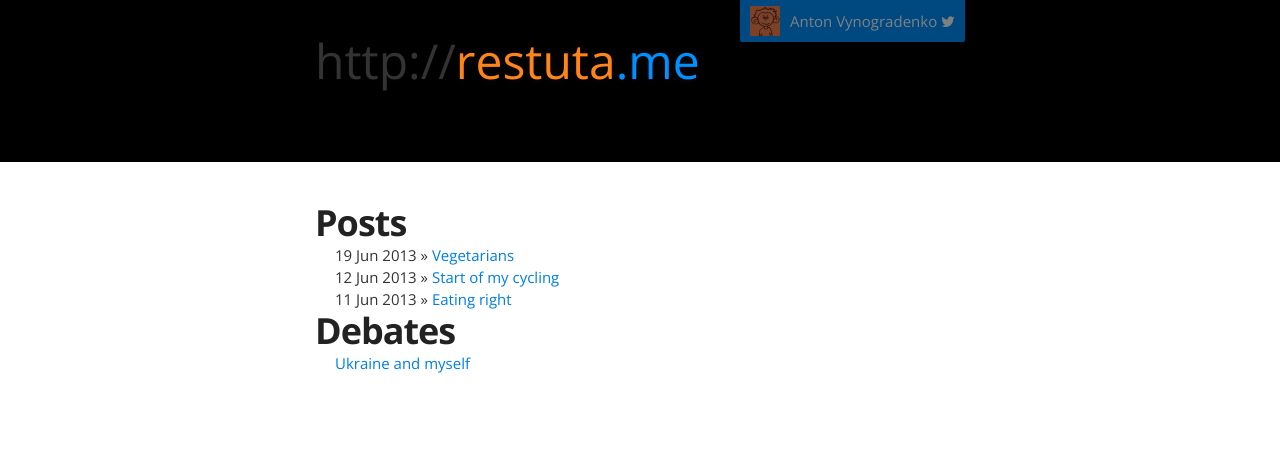
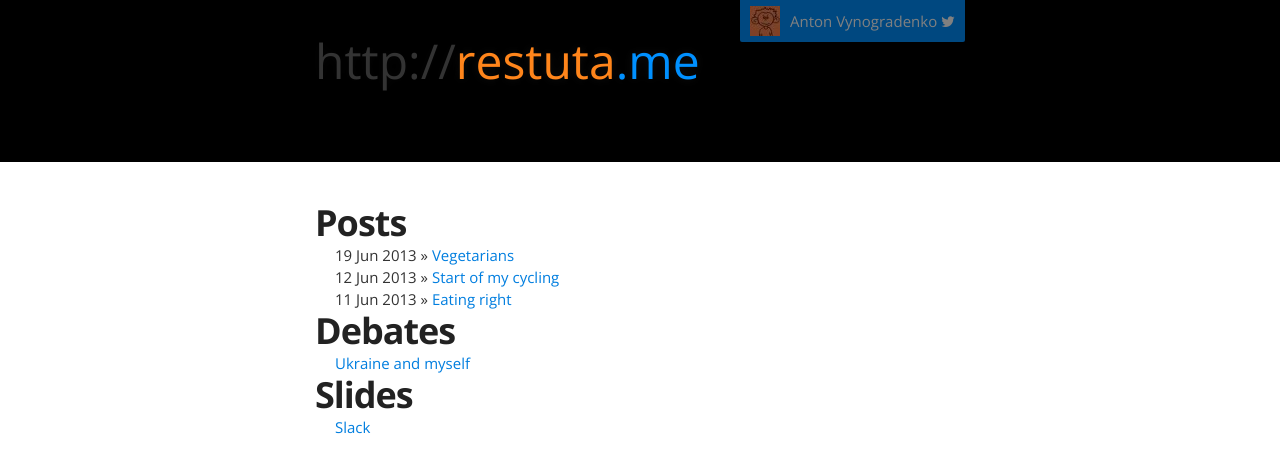
Before and after one commit to Restuta/restuta.github.io, a Jekyll site: the page built from index.html, in a window 1280 px wide. Shown: the top 473 px of the page. Built offline with Jekyll 4.4.1, drawn with Linux system fonts in a browser that asks for light colours; nearby versions of some CDN libraries.

Commit message:
adding Slides section to /

```diff
--- a/index.html
+++ b/index.html
@@ -21,4 +21,11 @@ title:
       </li>
     {% endfor %}
   </ul>
+
+  <h1>Slides</h1>
+  <ul class="posts">
+    <li>
+      <a href="/slides/slack">Slack</a>
+    </li>
+  </ul>
 </div>
```
